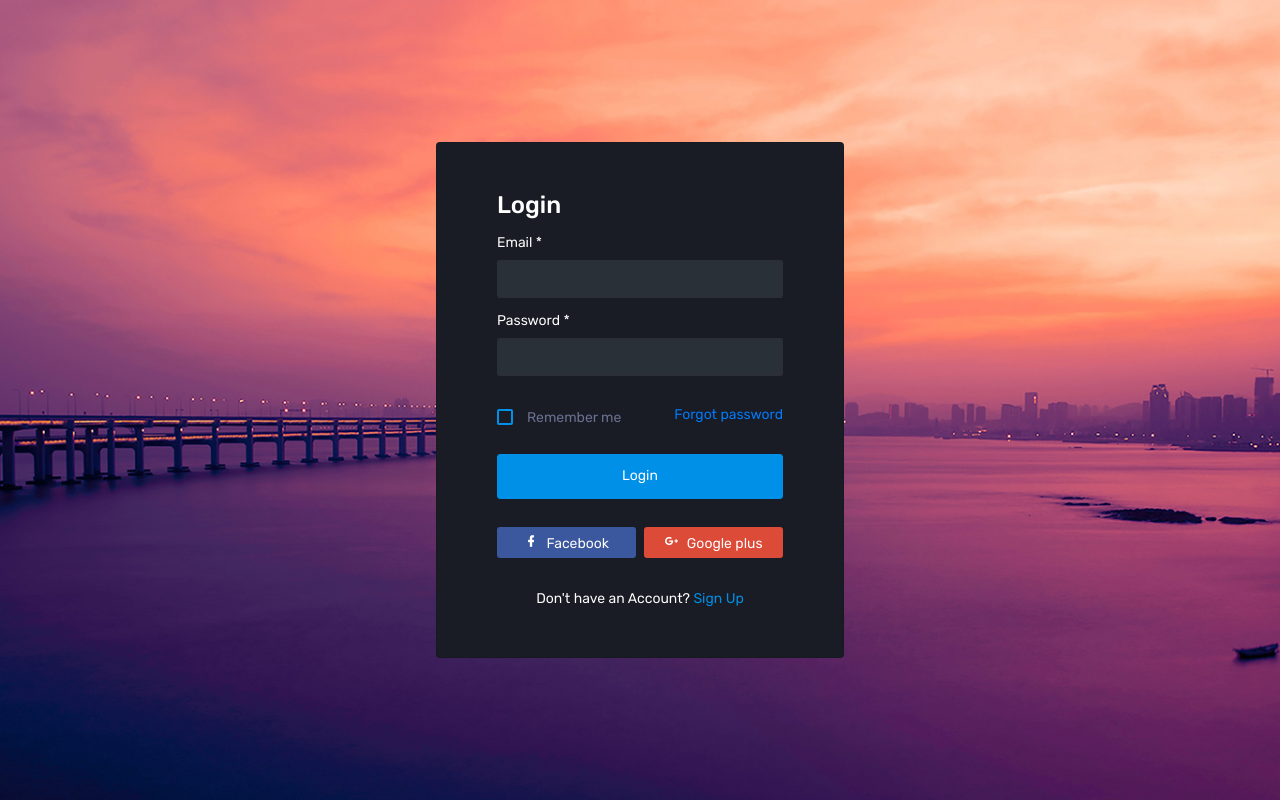
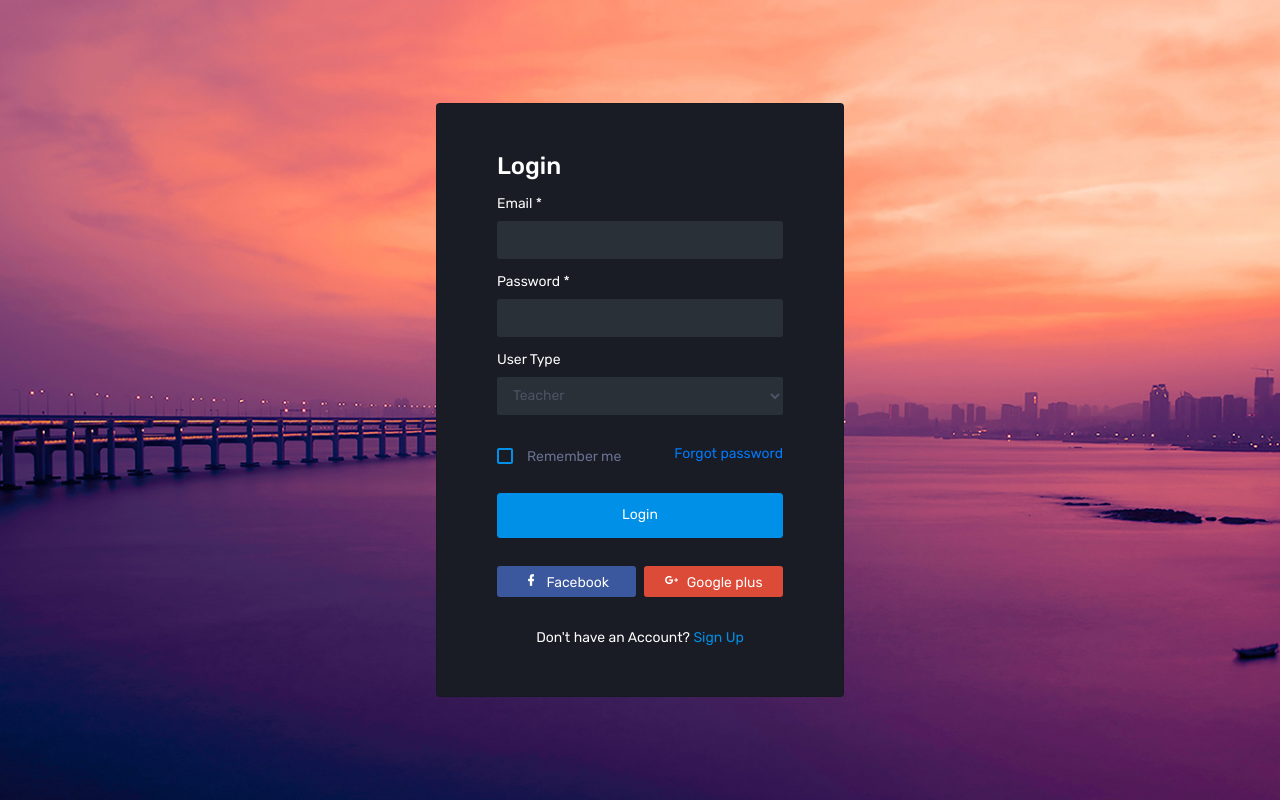
Before and after one commit to chinmayakumarbiswal/ScaleExam, a PHP site: page /login/auth/login.php in a window 1280 px wide. Run offline with PHP 8.4, Linux system fonts and the light colour scheme.

Commit message:
Adding login backend

```diff
--- a/login/auth/login.php
+++ b/login/auth/login.php
@@ -1,3 +1,50 @@
+<?php
+    require('../include/database.php');
+    require('../include/function.php');
+    if(isset($_POST['LoginInto'])){
+      $email=mysqli_real_escape_string($db,$_POST['email']);
+      $password=mysqli_real_escape_string($db,$_POST['password']);
+      $userType=mysqli_real_escape_string($db,$_POST['userType']);
+      if ($userType == "Student") {
+        $query="SELECT * FROM student WHERE email='$email' AND password='$password'";
+        $runQuery=mysqli_query($db,$query);
+        if(mysqli_num_rows($runQuery)){
+            $_SESSION['isUserLoggedIn']=true;
+            $_SESSION['email']=$email;
+            $_SESSION['usertype']=$userType;
+            header('location:../student/student.php');
+        }
+        else{
+            echo"<script>alert('Incorrect email and password !');</script>";
+        }
+      }
+      else if ($userType == "Teacher"){
+        $query="SELECT * FROM teacher WHERE email='$email' AND password='$password'";
+        $runQuery=mysqli_query($db,$query);
+        if(mysqli_num_rows($runQuery)){
+            $_SESSION['isUserLoggedIn']=true;
+            $_SESSION['email']=$email;
+            $_SESSION['usertype']=$userType;
+            header('location:../teacher/teacher.php');
+        }
+        else{
+            echo"<script>alert('Incorrect email and password !');</script>";
+        }
+      }
+
+
+      // echo $email."<br><br>";
+      // echo $password."<br><br>";
+      // echo $userType."<br><br>";
+
+
+
+
+    }
+
+?>
+
+
 <!DOCTYPE html>
 <html lang="en">
   <head>
@@ -27,14 +74,21 @@
             <div class="card col-lg-4 mx-auto">
               <div class="card-body px-5 py-5">
                 <h3 class="card-title text-left mb-3">Login</h3>
-                <form>
+                <form action="" method="post">
                   <div class="form-group">
                     <label>Email *</label>
-                    <input type="text" class="form-control p_input">
+                    <input type="text" class="form-control p_input" name="email">
                   </div>
                   <div class="form-group">
                     <label>Password *</label>
-                    <input type="text" class="form-control p_input">
+                    <input type="password" class="form-control p_input" name="password">
+                  </div>
+                  <div class="form-group">
+                    <label for="exampleSelectGender">User Type</label>
+                    <select class="form-control" id="exampleSelectGender" name="userType">
+                      <option value="Teacher">Teacher</option>
+                      <option value="Student">Student</option>
+                    </select>
                   </div>
                   <div class="form-group d-flex align-items-center justify-content-between">
                     <div class="form-check">
@@ -44,7 +98,7 @@
                     <a href="#" class="forgot-pass">Forgot password</a>
                   </div>
                   <div class="text-center">
-                    <button type="submit" class="btn btn-primary btn-block enter-btn">Login</button>
+                    <button type="submit" class="btn btn-primary btn-block enter-btn" name="LoginInto">Login</button>
                   </div>
                   <div class="d-flex">
                     <button class="btn btn-facebook mr-2 col">
--- a/login/auth/register.php
+++ b/login/auth/register.php
@@ -141,7 +141,7 @@ if(isset($_POST['createu'])){
                   <div class="text-center">
                     <button type="submit" class="btn btn-primary btn-block enter-btn" name="createu">Login</button>
                   </div>
-                  <p class="sign-up text-center">Already have an Account?<a href="#"> Log In</a></p>
+                  <p class="sign-up text-center">Already have an Account?<a href="./login.php"> Log In</a></p>
                   <p class="terms">By creating an account you are accepting our<a href="./login.php"> Terms & Conditions</a></p>
                 </form>
               </div>
```
